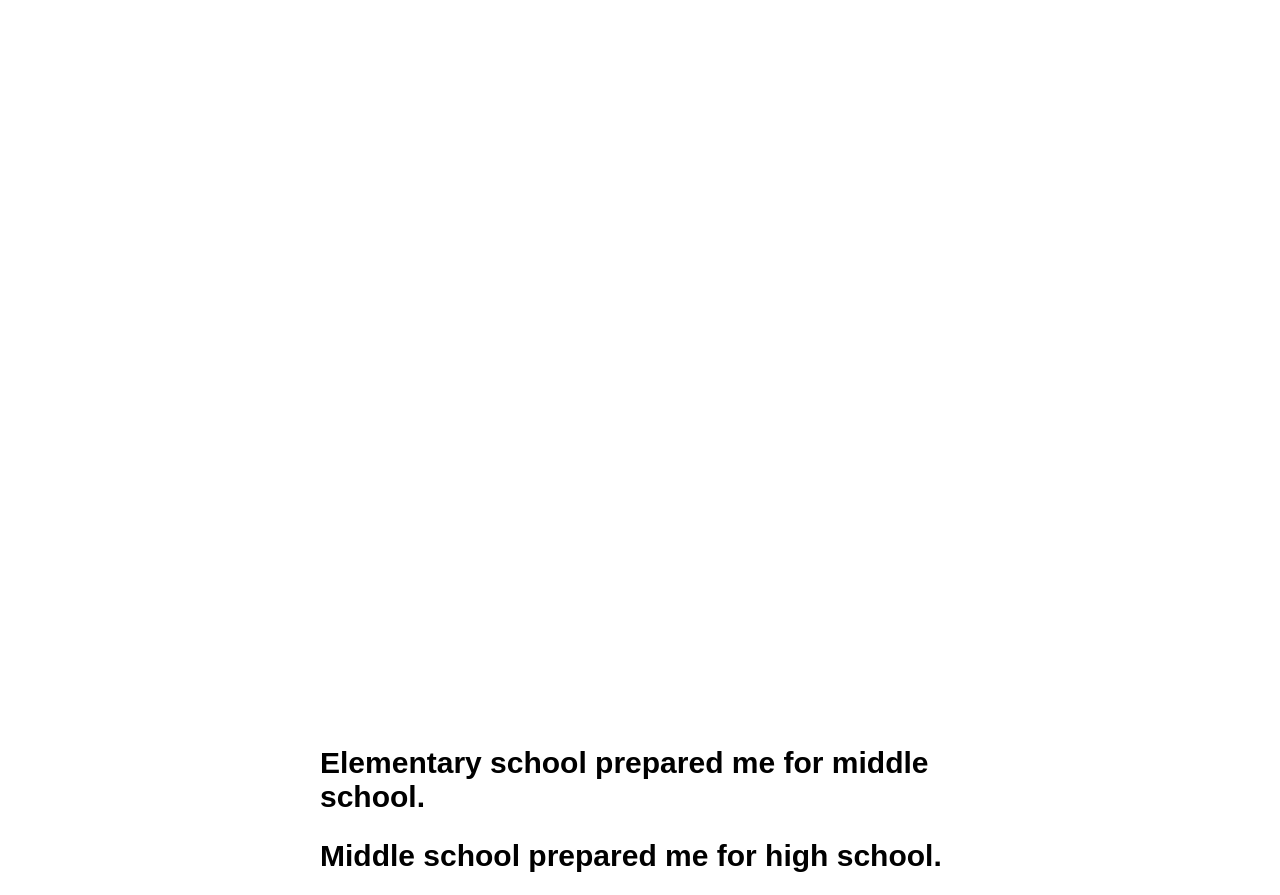
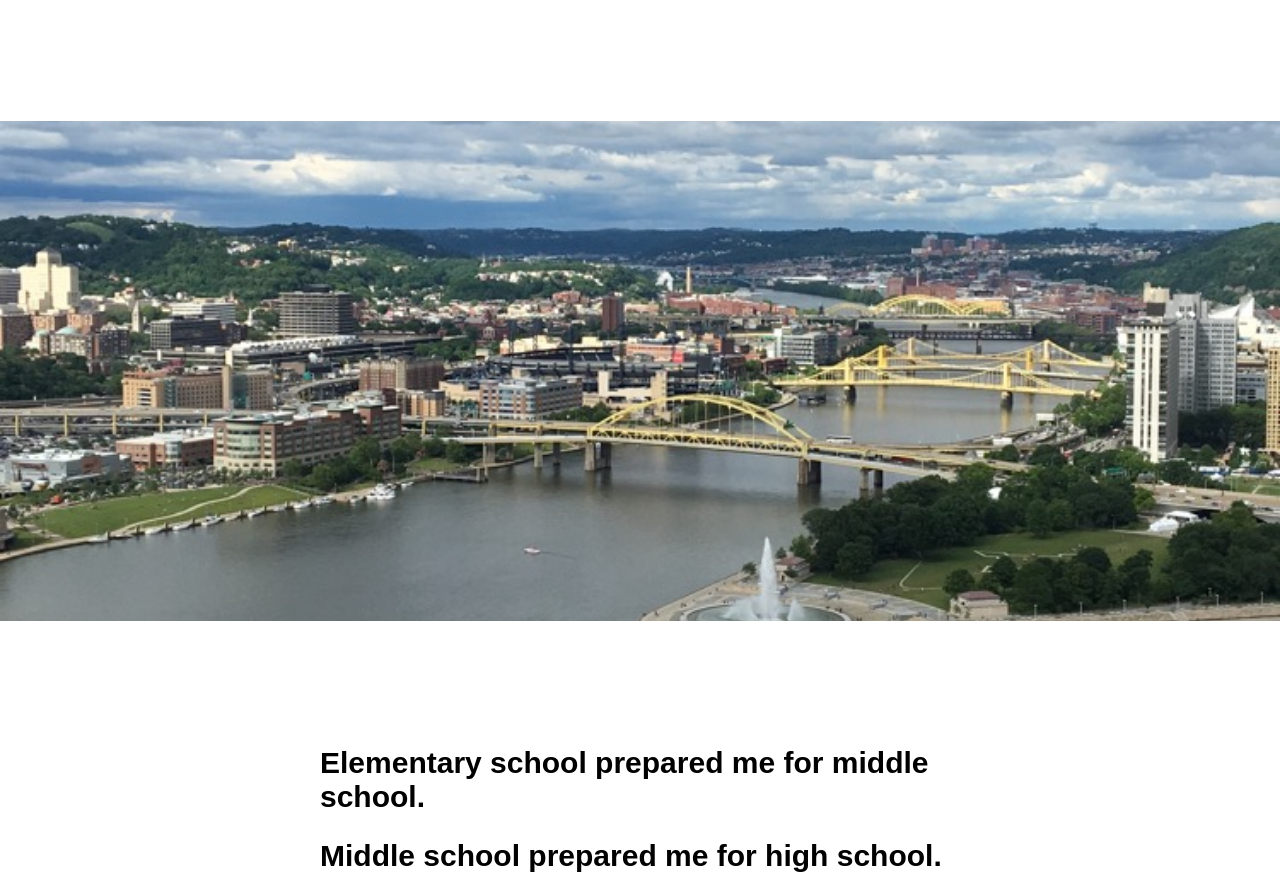
Before and after one commit to SamanthaSchloder/Introduction, a plain HTML site: page index.html in a window 1280 px wide. Shown: the part 6760-7655 px from the top of the page. Drawn offline with Linux system fonts and the light colour scheme.

Commit message:
Add files via upload

```diff
--- a/style.css
+++ b/style.css
@@ -43,7 +43,7 @@ background-image: linear-gradient(rgba(0, 0, 0, 0.5), rgba(0, 0, 0, 0.5)), url("
 /* This code controls that cool parallax image and scrolling effect. Change the image "feet4.jpg" below to match your asset.*/
 /*You can always add more parllax assets on your web document, just follow the directions at the bottom of the index.html.*/
 .parallax-1 {
-  background-image: url("feet4.jpg");
+  background-image: url("pic3.jpg");
 
   /* Set a specific height */
   height: 500px;
```
Also changed, not shown: pic3.JPG (added).
